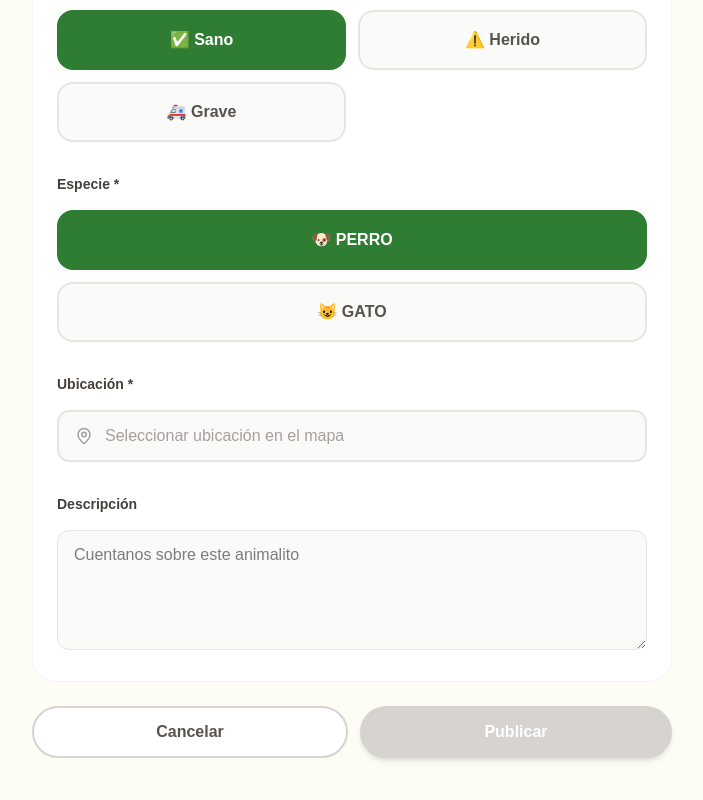
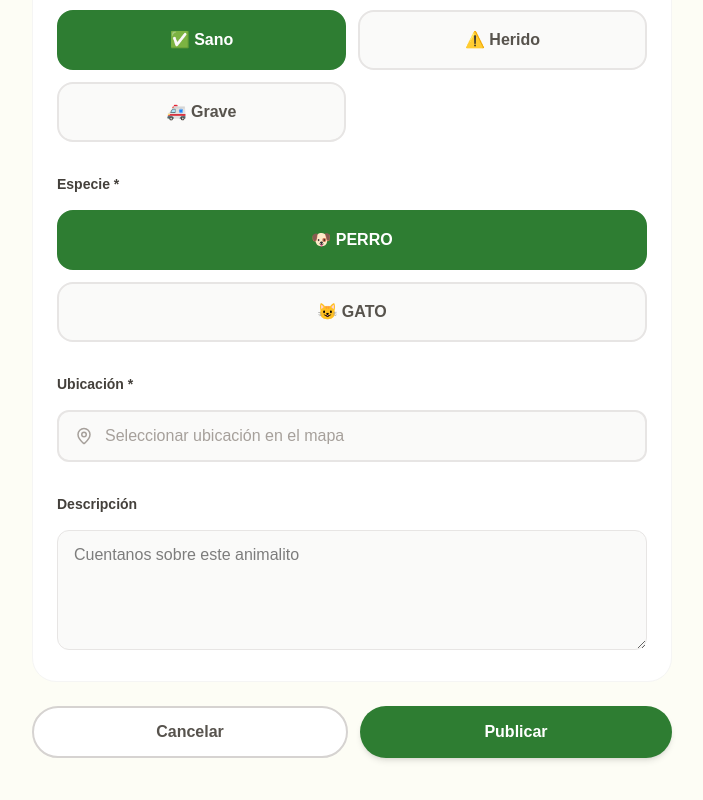
Before and after one commit to ArmestoSantiago/sos-patas, a React (Vite) app: page /add in a window 1280 px wide. Shown: the part 879-1679 px from the top of the page, without its empty margins (288-991 px from the left). Built offline with nearby package versions, Linux system fonts and the light colour scheme; no server answers.

Commit message:
feat: handle posible error while posting

```diff
--- a/src/components/PostForm.tsx
+++ b/src/components/PostForm.tsx
@@ -11,6 +11,7 @@ import { validateData } from '@/utils/validateData';
 import { postAnimal } from '@/services/postAnimal';
 import { useUserStore } from '@/stores/users';
 import { ConditionButtons } from './ConditionButtons';
+import { Oval } from 'react-loader-spinner';
 
 export function PostForm({ newAnimalLocation }: AnimalFormProps) {
   const [selectedFile, setSelectedFile] = useState<File | null>(null);
@@ -21,7 +22,11 @@ export function PostForm({ newAnimalLocation }: AnimalFormProps) {
   const [name, setName] = useState<string>('');
   const [previewURL, setPreviewURL] = useState<string | null>(null);
   const [addressNewAnimal, setAddressNewAnimal] = useState<string | null>(null);
+
+  const [posted, setPosted] = useState<true | null>(null);
+  const [loading, setLoading] = useState<boolean>(false);
   const [error, setError] = useState<string | null>(null);
+  const [tooManyPublication, setTooManyPublication] = useState<true | null>(null);
 
   const navigate = useNavigate();
   const { setToAddAnimal } = useLocationStore();
@@ -70,6 +75,7 @@ export function PostForm({ newAnimalLocation }: AnimalFormProps) {
     }
 
     try {
+      setLoading(true);
       const payload = {
         address: addressNewAnimal || 'Address',
         description,
@@ -84,10 +90,17 @@ export function PostForm({ newAnimalLocation }: AnimalFormProps) {
       };
 
       const posted = await postAnimal(payload);
-      console.log(posted);
+      if (posted.code === 429) return setTooManyPublication(true);
+      if (posted.code === 200) {
+        setPosted(true);
+        handleResetDefaults();
+        return;
+      };
 
     } catch (err) {
       console.log(err);
+    } finally {
+      setLoading(false);
     }
 
   };
@@ -123,7 +136,8 @@ export function PostForm({ newAnimalLocation }: AnimalFormProps) {
     setSelectedCondition(condition);
   };
 
-  const handleCancel = () => {
+  const handleResetDefaults = () => {
+    setLoading(false);
     setSelectedCondition(PetsCondition.HEALTHY);
     setSelectedFile(null);
     setSituation(PetsSituation.ADOPTION);
@@ -131,9 +145,14 @@ export function PostForm({ newAnimalLocation }: AnimalFormProps) {
     setName('');
     setPreviewURL(null);
     setError(null);
+    setTooManyPublication(null);
     setAddressNewAnimal(null);
     setDescription('');
     navigate('/');
+  };
+
+  const handleCancel = () => {
+    handleResetDefaults();
   };
 
   const handleNavigateToProfile = () => {
@@ -213,12 +232,20 @@ export function PostForm({ newAnimalLocation }: AnimalFormProps) {
               </div>
             </div>
           </div>
+          {tooManyPublication && <p className='text-red-600 text-center mt-4 transition-all
+
+          '>Demasiadas Publicaciones</p>}
           {error && <p className='text-red-600 text-center mt-4 transition-all
 
           '>Complete los campos obligatorios</p>}
           <div className="flex gap-3 mt-6">
-            <button type="button" onClick={handleCancel} data-testid="cancel-button" className="flex-1 cursor-pointer bg-white border-2 border-stone-300 text-stone-600 rounded-full font-semibold hover:bg-stone-50 transition-colors py-3 px-4" >Cancelar</button>
-            <button disabled={userInfo ? false : true} type="submit" onClick={handleSubmit} data-testid="submit-button" className="flex-1 disabled:bg-stone-300 bg-[#2E7D32] text-white rounded-full font-semibold  hover:bg-[#1B5E20] transition-colors shadow-md py-3 px-4">Publicar</button>
+            <button type="button" onClick={handleCancel} disabled={loading} data-testid="cancel-button" className="flex-1 cursor-pointer bg-white border-2 border-stone-300 text-stone-600 rounded-full font-semibold hover:bg-stone-50 transition-colors py-3 px-4" >Cancelar</button>
+            <button disabled={loading} type="submit" onClick={handleSubmit} data-testid="submit-button" className="flex-1 cursor-pointer disabled:bg-stone-300 bg-main text-white rounded-full font-semibold relative hover:bg-[#1B5E20] transition-colors shadow-md py-3 px-4">
+              {loading && <div className='absolute top-1/2 left-1/2 transform -translate-x-1/2 -translate-y-1/2'>
+                <Oval height={24} width={24} color="#000" />
+              </div>}
+              <p className={`${loading && 'opacity-0'}`}>Publicar</p>
+            </button>
           </div>
         </form >
       </div >
--- a/src/services/postAnimal.ts
+++ b/src/services/postAnimal.ts
@@ -11,7 +11,6 @@ export const postAnimal = async (data: PostAnimalParams) => {
     const postedByUser: PetsInformation[] = await getPostedByUser(user.id);
 
     if (postedByUser.length >= 6) {
-      console.log('OH OH');
       throw ({ code: 429, posted: false });
     }
 
@@ -45,6 +44,7 @@ export const postAnimal = async (data: PostAnimalParams) => {
 
   } catch (err) {
     const error = err as { code?: number; };
+    console.log(err);
     return {
       posted: false,
       code: error.code
--- a/src/services/uploadImage.ts
+++ b/src/services/uploadImage.ts
@@ -12,7 +12,7 @@ export const uploadImage = async (file: File): Promise<string> => {
   });
 
   if (!response.ok) {
-    throw new Error('Upload Failed');
+    throw { code: response.status };
   }
 
   const data: CloudinaryUploadResponse = await response.json();
```
